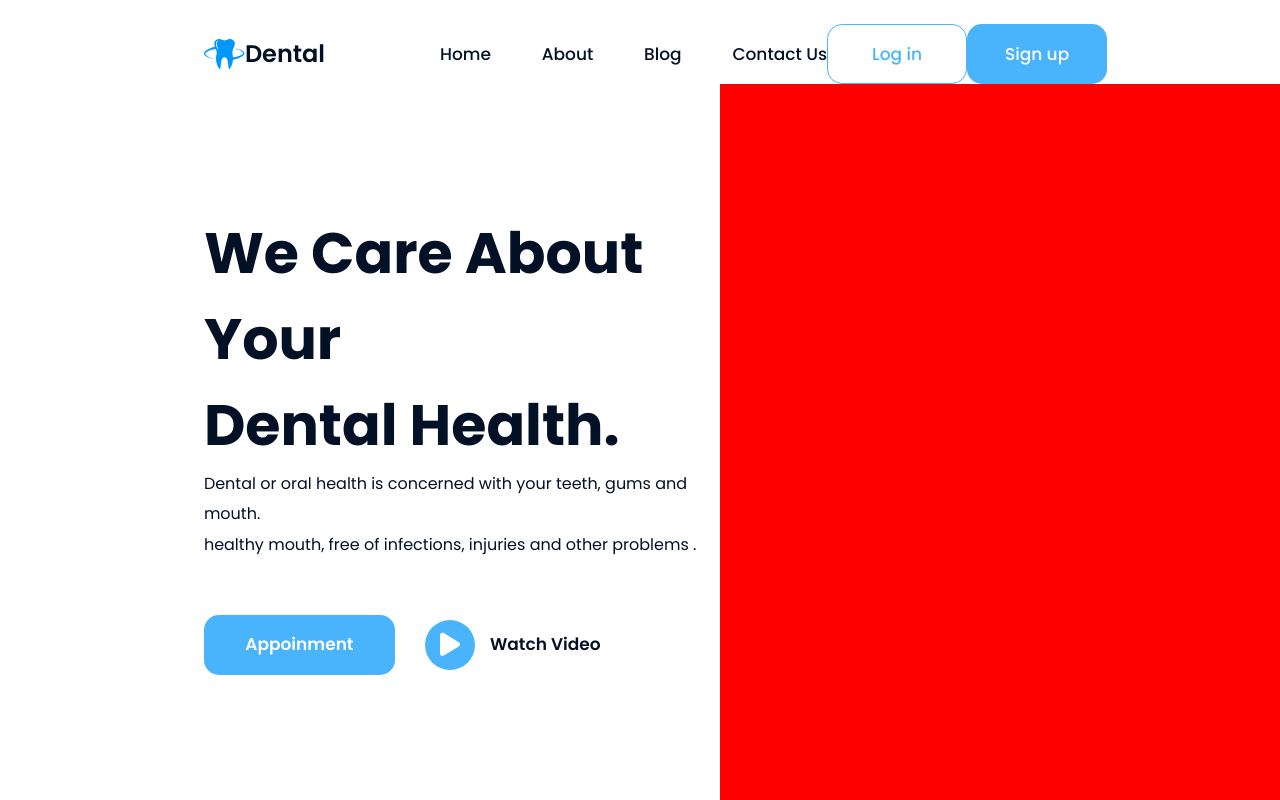
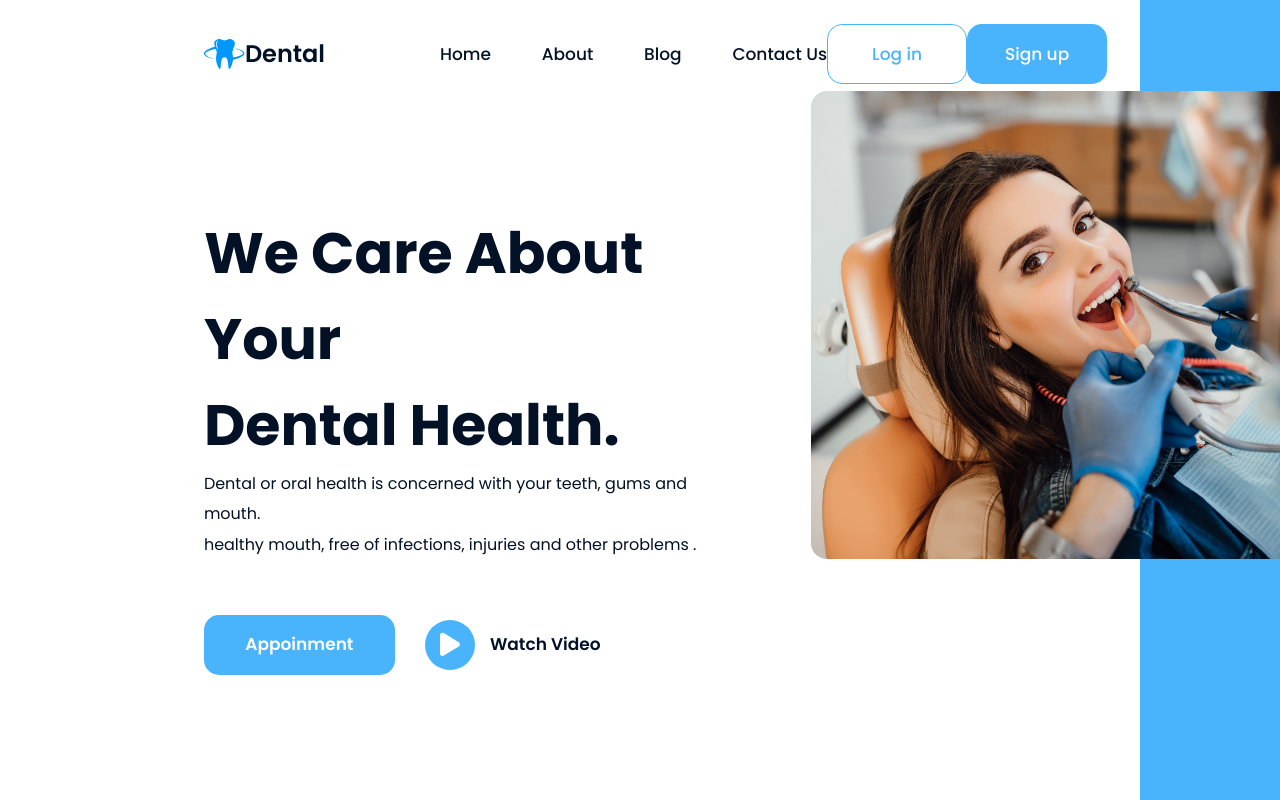
Before and after one commit to nazarMn/Dental, a React (Vite) app: page / in a window 1280 px wide. Built offline with nearby package versions, Linux system fonts and the light colour scheme.

Commit message:
finished home page

```diff
--- a/src/components/Home/Home.css
+++ b/src/components/Home/Home.css
@@ -6,7 +6,7 @@
 }
 .home{
     display: flex;
-    align-items: center;
+    align-items: flex-end;
     width: 100%;
     height: 93.33%;
     padding-left: 15.93%;
@@ -88,9 +88,24 @@ text-align: start;
 
 
 .homeRight{
-    width: 52%;
+    width: 42%;
     height: 100%;
     display: flex;
-    background-color: red;
-    padding-top: 30px;
+    position: absolute;
+    right: 0;
+    justify-content: flex-end;
+    overflow: hidden;
 }
+.background{
+    width: 26%;
+    height: 100%;
+    background-color: #49B3FB;
+}
+.homeRight img{
+    margin-top: 17%;
+
+    width: 90%;
+    position: absolute;
+    border-radius: 16px;
+    right: -15px;
+}
--- a/src/components/Home/Home.jsx
+++ b/src/components/Home/Home.jsx
@@ -2,6 +2,7 @@ import React from "react";
 import './Home.css';
 import { FontAwesomeIcon } from "@fortawesome/react-fontawesome";
 import { faPlay } from "@fortawesome/free-solid-svg-icons";
+import youngImage from './../../assets/img/young.png';
 
 
 
@@ -22,7 +23,10 @@ const Home = () => {
             </div>
         </div>
         <div className="homeRight">
+        <img src={youngImage} alt="young" />
+          <div className="background">
 
+          </div>
         </div>
       </div>
     )
```
Also changed, not shown: src/assets/img/young.png (added).
